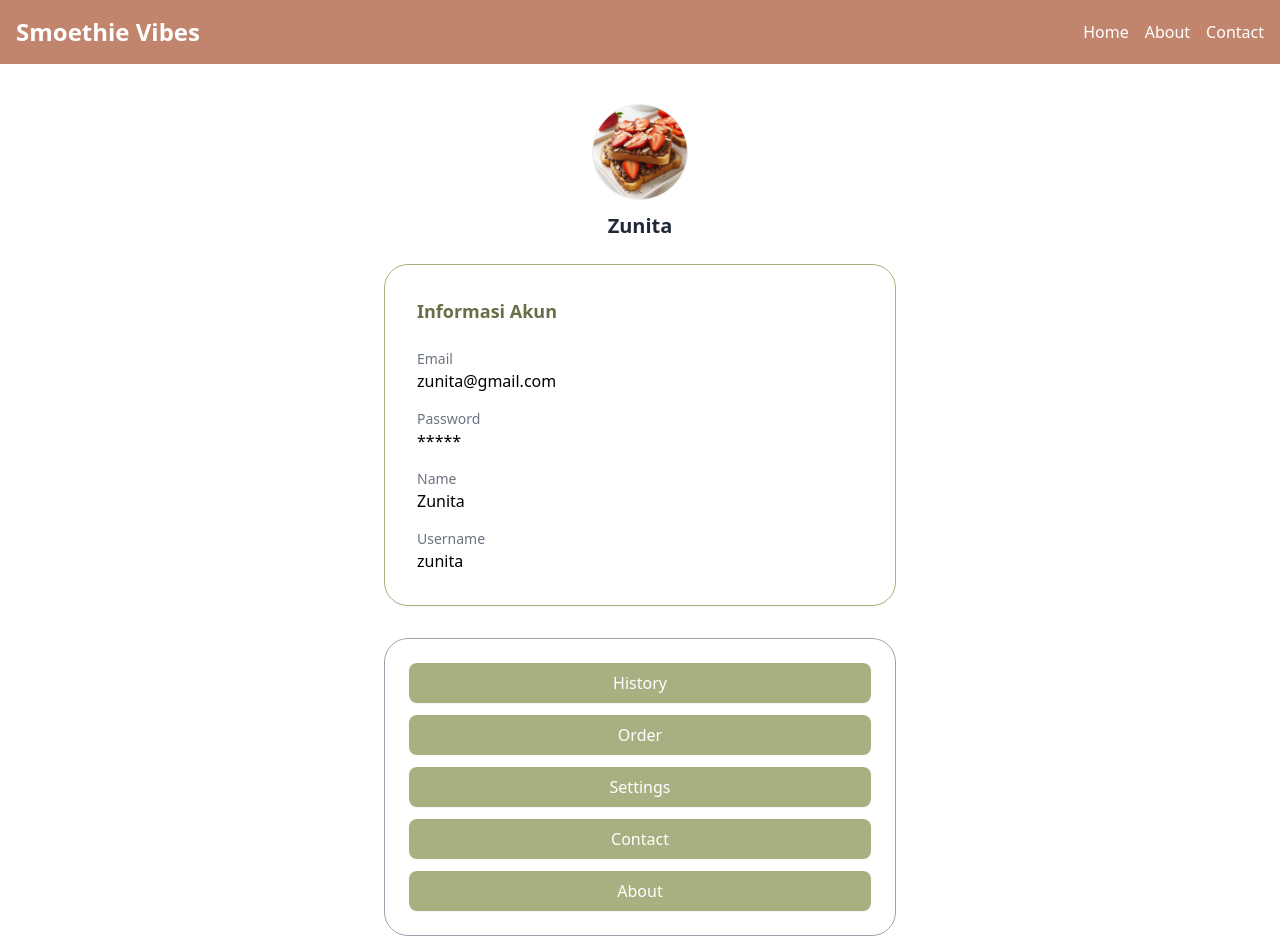
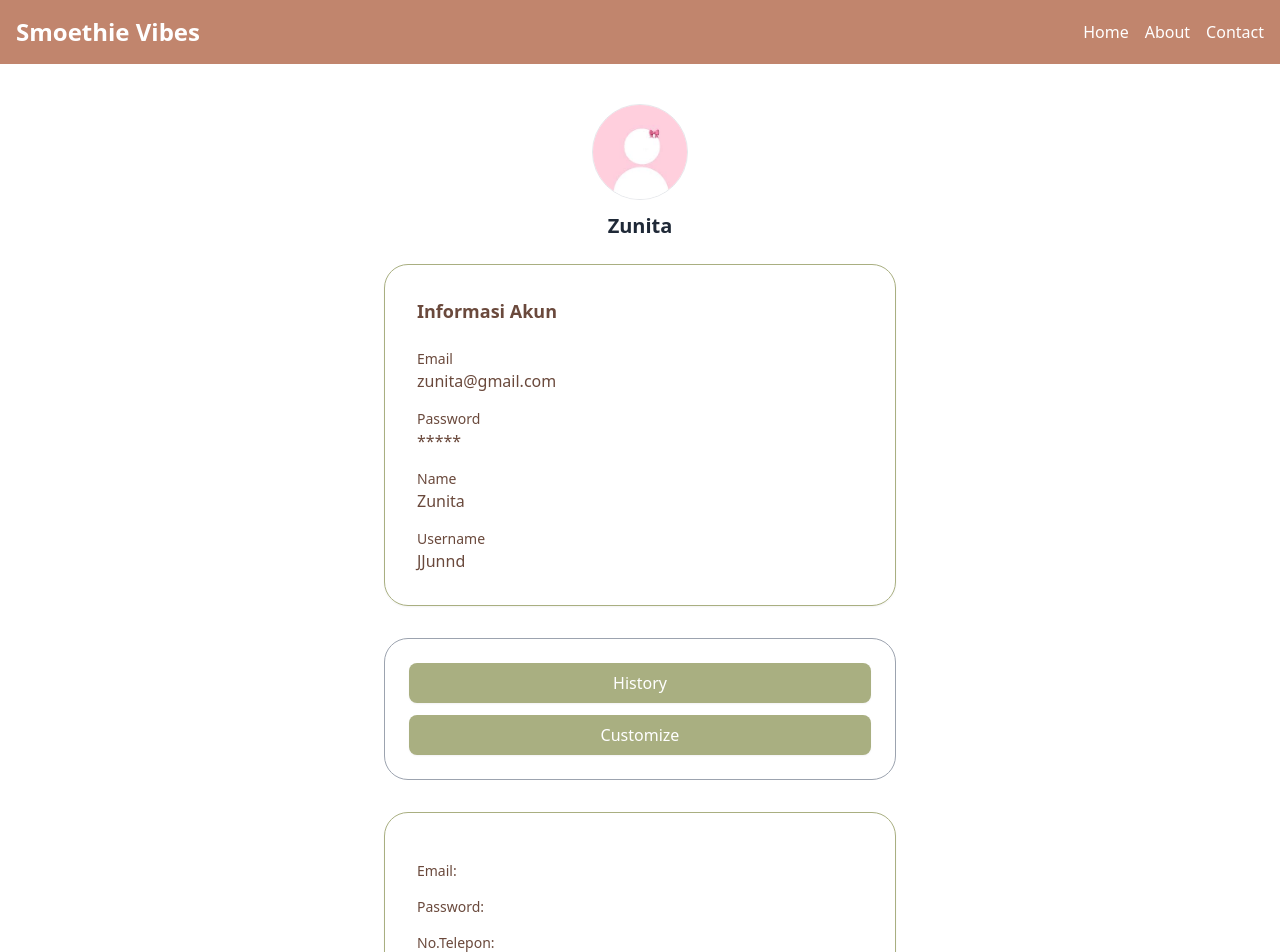
Before and after one commit to IvanoWisnuBudiLaras/TugasAkhir, a Next.js app in the folder Smoethievibes/apps/frontend/: page /Profile in a window 1280 px wide. Shown: the top 952 px of the page. Built offline with nearby package versions, Linux system fonts and the light colour scheme.

Commit message:
updateprogres1,zunita

```diff
--- a/Smoethievibes/apps/frontend/src/app/Profile/page.tsx
+++ b/Smoethievibes/apps/frontend/src/app/Profile/page.tsx
@@ -6,7 +6,7 @@ export function Sectionone() {
       <div className="flex flex-col items-center mb-6">
         <div className="w-24 h-24 rounded-full overflow-hidden border border-gray-200 mb-3">
           <Image
-            src="/Profile/Roti Bakar.png"
+            src="/Profile/Profil.jpeg"
             alt="Profile"
             width={200}
             height={200}
@@ -22,36 +22,36 @@ export function Sectionone() {
 export function Sectiontree() {
   return (
     <>
+   <div className="w-full p-8 border border-green-400 rounded-3xl shadow-sm flex flex-col gap-4">
 
-      <div className="w-full p-8 border border-green-400 rounded-3xl shadow-sm flex flex-col gap-4">
-
-        <h2 className="text-lg font-semibold text-green-700 mb-2">
+        <h2 className="text-lg font-semibold text-brown-800 mb-2">
           Informasi Akun
         </h2>
 
         <div className="space-y-4">
           <div>
-            <p className="text-gray-500 text-sm">Email</p>
-            <p className="font-medium">zunita@gmail.com</p>
+            <p className="text-brown-800 text-sm">Email</p>
+            <p className="font-medium text-brown-800">zunita@gmail.com</p>
           </div>
 
           <div>
-            <p className="text-gray-500 text-sm">Password</p>
-            <p className="font-medium">*****</p>
+            <p className="text-brown-800 text-sm">Password</p>
+            <p className="font-medium text-brown-800">*****</p>
           </div>
 
           <div>
-            <p className="text-gray-500 text-sm">Name</p>
-            <p className="font-medium">Zunita</p>
+            <p className="text-brown-800 text-sm">Name</p>
+            <p className="font-medium text-brown-800">Zunita</p>
           </div>
 
           <div>
-            <p className="text-gray-500 text-sm">Username</p>
-            <p className="font-medium">zunita</p>
+            <p className="text-brown-800 text-sm">Username</p>
+            <p className="font-medium text-brown-800">JJunnd</p>
           </div>
         </div>
 
       </div>
+
     </>
   );
 }
@@ -65,24 +65,23 @@ export function Sectiontwo() {
         </button>
 
         <button className="bg-green-400 text-white px-4 py-2 rounded-lg shadow-sm hover:bg-green-500 transition">
-          Order
+          Customize
         </button>
 
-        <button className="bg-green-400 text-white px-4 py-2 rounded-lg shadow-sm hover:bg-green-500 transition">
-          Settings
-        </button>
-
-        <button className="bg-green-400 text-white px-4 py-2 rounded-lg shadow-sm hover:bg-green-500 transition">
-          Contact
-        </button>
-
-        <button className="bg-green-400 text-white px-4 py-2 rounded-lg shadow-sm hover:bg-green-500 transition">
-          About
-        </button>
       </div>
     </>
   );
 }
+
+export function Sectionfourth() {
+  return (
+    <>
+
+    </>
+  );
+}
+
+
 
 export default function ProfilePage() {
   return (
@@ -94,7 +93,41 @@ export default function ProfilePage() {
 
         <Sectiontree />
 
+
         <Sectiontwo />
+
+
+        <Sectionfourth />
+        <div className="w-full p-8 border border-green-400 rounded-3xl shadow-sm flex flex-col gap-4">
+
+         <div className="space-y-4">
+          <div>
+            <p className="text-brown-800 text-sm"></p>
+          </div>
+
+          <div>
+            <p className="text-brown-800 text-sm">Email:</p>
+          </div>
+
+          <div>
+            <p className="text-brown-800 text-sm">Password:</p>
+          </div>
+
+          <div>
+            <p className="text-brown-800 text-sm">No.Telepon:</p>
+          </div>
+
+           <div>
+            <p className="text-brown-800 text-sm">Nama:</p>
+          </div>
+
+           <div>
+            <p className="text-brown-800 text-sm">Username:</p>
+          </div>
+
+      </div>
+
+      </div>
 
       </div>
 
```
Also changed, not shown: Smoethievibes/apps/frontend/public/Profile/Profil.jpeg (added), Smoethievibes/apps/frontend/public/Profile/Roti Bakar.png (deleted).
